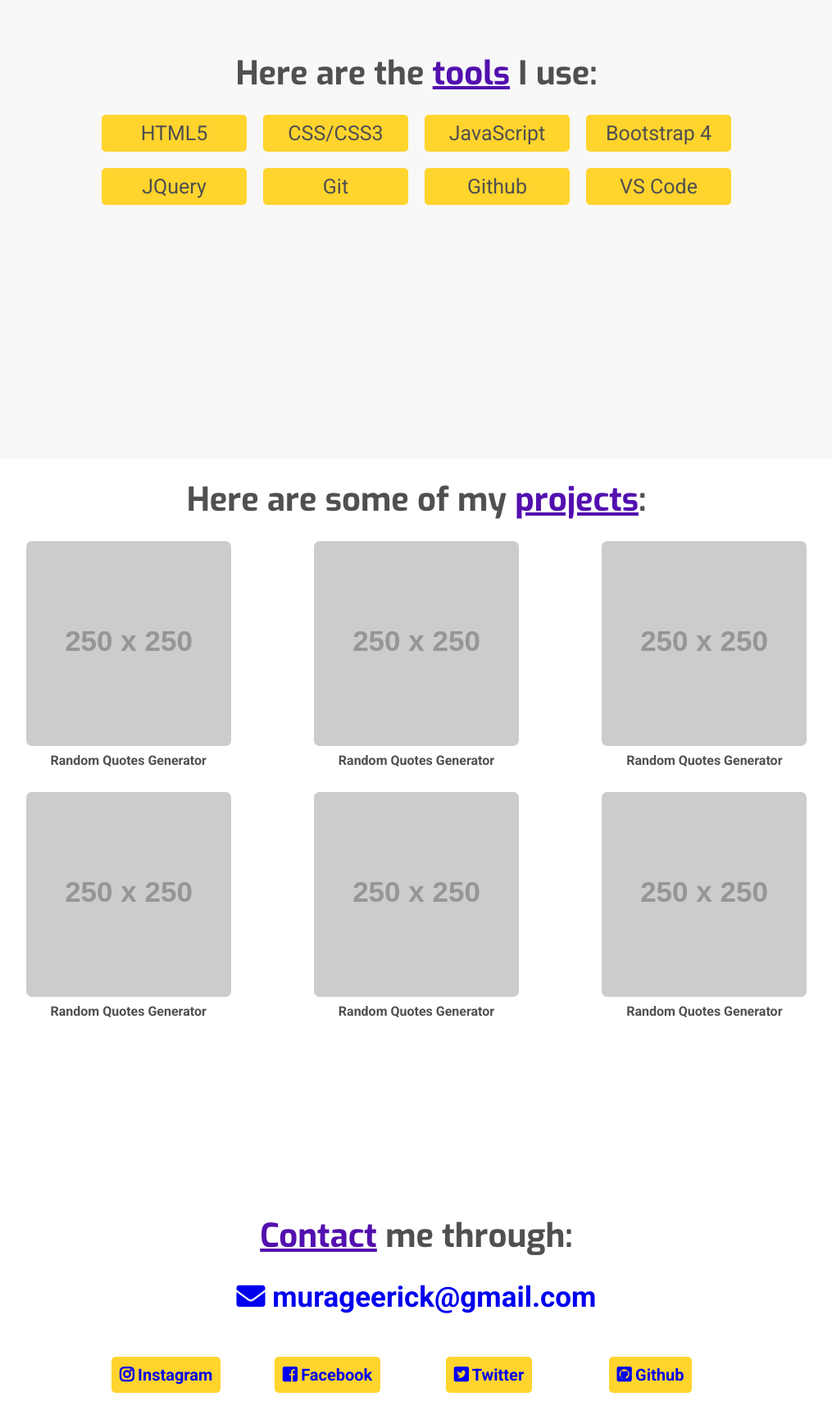
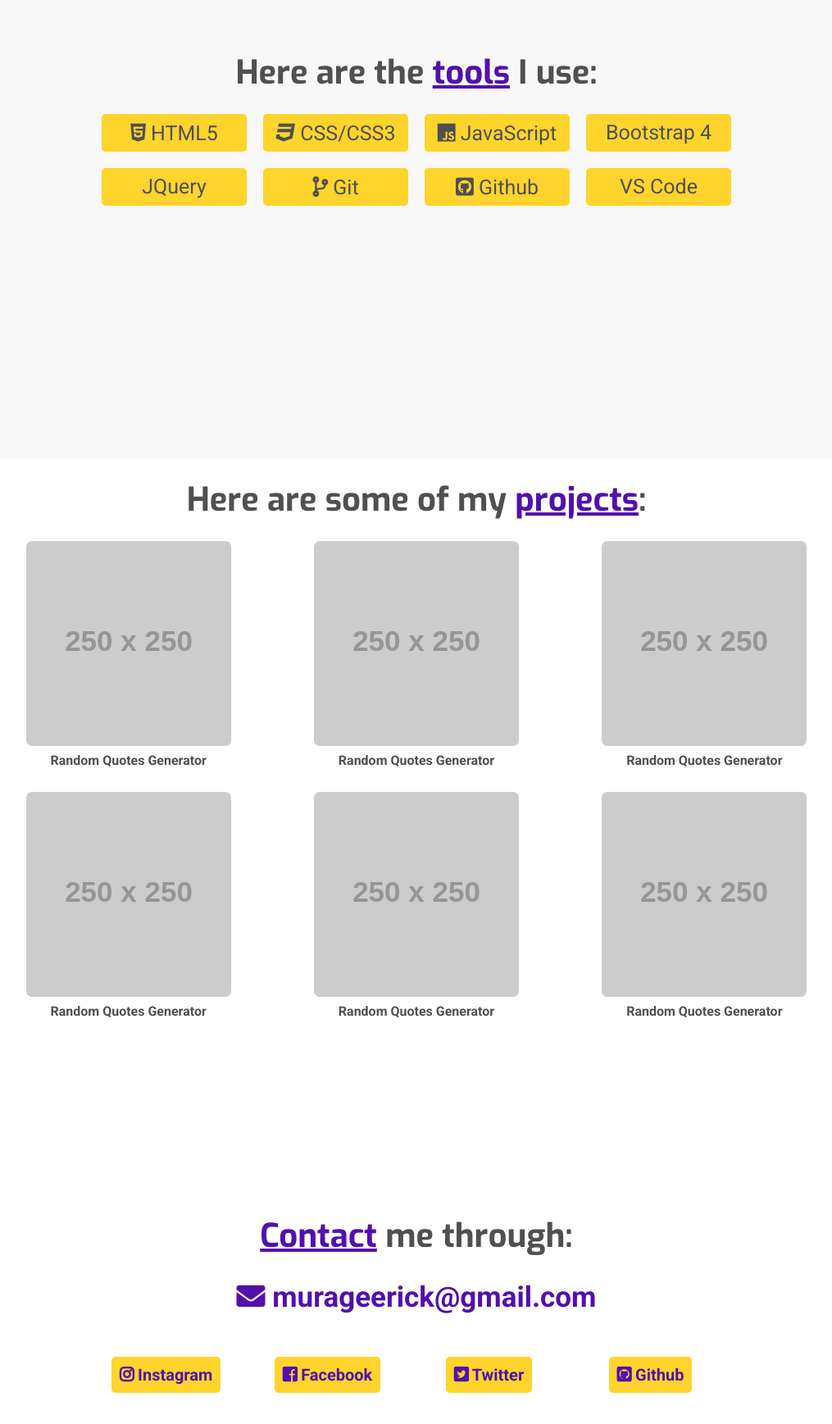
Before and after one commit to ErickMurage/Personal-Portfolio, a plain HTML site: page index.html in a window 1280 px wide. Shown: the part 1040-2777 px from the top of the page at 82% size, without its empty margins (132-1147 px from the left). Drawn offline with Linux system fonts and the light colour scheme; placeholder pictures from the web are drawn by us.

Commit message:
Added: link animations, icons

```diff
--- a/index.html
+++ b/index.html
@@ -16,7 +16,6 @@
     <script src="main.js"></script>
 </head>
 <body>
-
     <nav id="navbar">
         <div id="profile-img">
             <a href="#welcome-section"><img src="http://via.placeholder.com/150x150" alt="profile photo"></a>
@@ -53,13 +52,13 @@
 
             <div class="tool-items">
                 <div class="tools">
-                    <p>HTML5</p>
+                    <p><i class="fab fa-html5"></i> HTML5</p>
                 </div>
                 <div class="tools">
-                    <p>CSS/CSS3</p>
+                    <p><i class="fab fa-css3"></i> CSS/CSS3</p>
                 </div>
                 <div class="tools">
-                    <p>JavaScript</p>
+                    <p><i class="fab fa-js"></i> JavaScript</p>
                 </div>
                 <div class="tools">
                     <p>Bootstrap 4</p>
@@ -68,10 +67,10 @@
                     <p>JQuery</p>
                 </div>
                 <div class="tools">
-                    <p>Git</p>
+                    <p><i class="fas fa-code-branch"></i> Git</p>
                 </div>
                 <div class="tools">
-                    <p>Github</p>
+                    <p><i class="fab fa-github-square"></i> Github</p>
                 </div>
                 <div class="tools">
                     <p>VS Code</p>
@@ -113,19 +112,19 @@
         <span class="anchor" id="contacts-anchor"></span>
         <section id="contact">
             <h2><span>Contact</span> me through:</h2>
-            <p><a href="#"><i class="fas fa-envelope"></i> murageerick@gmail.com</a></p>
+            <p><a href="mailto:murageerick@gmail.com"><i class="fas fa-envelope"></i> murageerick@gmail.com</a></p>
             <div class="social">
                     <div class="social-link">
-                        <p><a href="https://www.instagram.com/coder254/"><i class="fab fa-instagram"></i> Instagram</a></p>
+                        <p><a target="_blank" href="https://www.instagram.com/coder254/"><i class="fab fa-instagram"></i> Instagram</a></p>
                     </div>
                     <div class="social-link">
-                        <p><a href="https://web.facebook.com/ErickMurageK"><i class="fab fa-facebook-square"></i> Facebook</a></p>
+                        <p><a target="_blank" href="https://web.facebook.com/ErickMurageK"><i class="fab fa-facebook-square"></i> Facebook</a></p>
                     </div>
                     <div class="social-link">
-                        <p><a href="https://twitter.com/ErickMurage"><i class="fab fa-twitter-square"></i> Twitter</a></p>
+                        <p><a target="_blank" href="https://twitter.com/ErickMurage"><i class="fab fa-twitter-square"></i> Twitter</a></p>
                     </div>
                     <div class="social-link">
-                        <p><a href="https://github.com/ErickMurage"><i class="fab fa-github-square"></i> Github</a></p>
+                        <p><a target="_blank"  href="https://github.com/ErickMurage"><i class="fab fa-github-square"></i> Github</a></p>
                     </div>
             </div>
         </section>
--- a/main.css
+++ b/main.css
@@ -46,17 +46,7 @@ table {
 	border-collapse: collapse;
 	border-spacing: 0;
 }
-
 /*The code abobe is Erick Meyer's reset. My code starts below*/
-/*
-font-family: 'Exo', sans-serif;
-font-family: 'Roboto', sans-serif;
-
-background-color: #5210AE
-
-yellow: #FFD42D
-*/
-
 html, body{
 	font-family: 'Roboto', sans-serif;
 	height: 100%;
@@ -200,6 +190,12 @@ html, body{
 	font-size: 25px;
 	color: #505050;
 }
+
+.tools:hover{
+	position: relative;
+	top: -3px;
+	cursor: pointer;
+}
 /*Projects*/
 #projects{
 	display: flex;
@@ -286,9 +282,12 @@ html, body{
 #contact p{
 	font-size: 35px;
 	line-height: 30px;
-	color: #5210AE;
 	font-weight: bold;
 	margin-bottom: 30px;
+}
+
+#contact p a{
+	color: #5210AE;
 }
 
 .social{
@@ -311,6 +310,11 @@ html, body{
 	border-radius: 5px;
 	margin-right: 20px;
 	font-size: 20px;
+}
+
+.social-link a:hover{
+	position: relative;
+	top: -3px;
 }
 /*footer*/
 footer{
```
